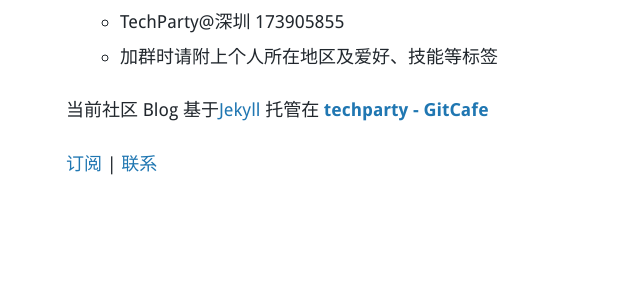
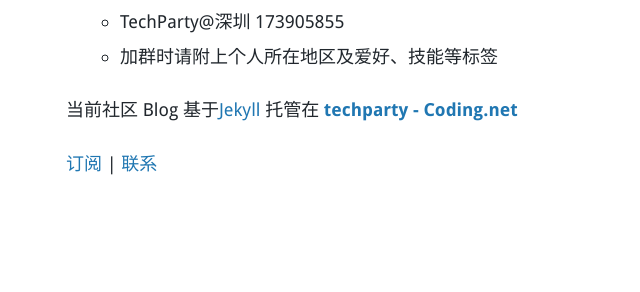
Before and after one commit to techparty-org/techparty-org.github.io, a Jekyll site: the page built from about.html, in a window 1280 px wide and 900 px high, scrolled down 1936 px. Shown: the part 161-453 px from the top of the window, without its empty margins (308-948 px from the left). Built offline with Jekyll 4.4.1, drawn with Linux system fonts in a browser that asks for light colours; nearby versions of some CDN libraries; Markdown is read by kramdown in place of the engine named in the settings; comment, search, counter and statistics services are not loaded.

Commit message:
更新关于页面

```diff
--- a/about.html
+++ b/about.html
@@ -91,7 +91,7 @@ comments: yes
   </p>
   <p>当前社区 Blog 基于<a href="https://github.com/mojombo/jekyll">Jekyll</a> 托管在
     <b>
-      <a href="https://gitcafe.com/techparty/techparty">techparty - GitCafe</a>
+      <a href="https://coding.net/u/techparty/p/techparty/git">techparty - Coding.net</a>
     </b>
   </p>
 
```
